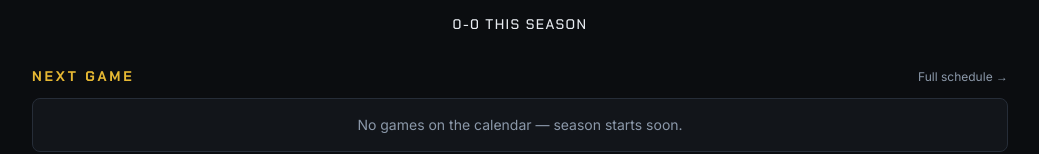
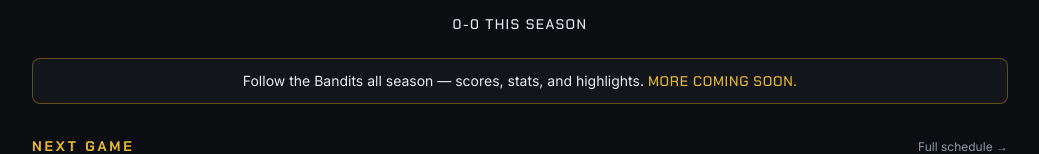
Before and after one commit to kevin5112/beskar-bandits, a Next.js app: page / in a window 1280 px wide. Shown: the part 151-305 px from the top of the page, without its empty margins (120-1159 px from the left). Built offline with nearby package versions, Linux system fonts and the light colour scheme; no server answers; the database is empty.

Commit message:
Add teaser banner and photo guidelines note

```diff
--- a/src/app/admin/photos/page.tsx
+++ b/src/app/admin/photos/page.tsx
@@ -21,6 +21,9 @@
   });
   return (
     <div className="space-y-6">
+      <p className="text-xs text-steel-400">
+        Photo rules: field and dugout shots only — no backstage areas or costumed cast members. Everything uploaded here is publicly visible.
+      </p>
       <Card><h2 className="mb-3 font-display font-bold uppercase tracking-wider">New album</h2><AlbumForm games={(games ?? []) as Game[]} /></Card>
       {((albums ?? []) as Album[]).map((a) => (
         <Card key={a.id}>
--- a/src/app/page.tsx
+++ b/src/app/page.tsx
@@ -5,6 +5,7 @@
 import { Card, EmptyState, Section } from "@/components/ui";
 import GameScoreLine from "@/components/GameScoreLine";
 import Countdown from "@/components/Countdown";
+import TeaserBanner from "@/components/TeaserBanner";
 
 export const revalidate = 60;
 
@@ -21,6 +22,8 @@
         <h1 className="mt-1 font-display text-4xl font-bold uppercase tracking-widest text-gold-400 md:text-5xl">Beskar Bandits</h1>
         <p className="mt-2 font-display text-sm uppercase tracking-widest text-steel-100">{formatRecord(w, l, t)} this season</p>
       </div>
+
+      <TeaserBanner />
 
       <Section title="Next Game" action={{ href: "/schedule", label: "Full schedule" }}>
         {next ? (
--- /dev/null
+++ b/src/components/TeaserBanner.tsx
@@ -0,0 +1,33 @@
+"use client";
+import { useEffect, useState } from "react";
+import { createClient } from "@/lib/supabase/client";
+
+export default function TeaserBanner() {
+  const [ready, setReady] = useState(false);
+  const [hasSession, setHasSession] = useState(false);
+
+  useEffect(() => {
+    const supabase = createClient();
+    supabase.auth.getSession().then(({ data: { session } }) => {
+      setHasSession(!!session);
+      setReady(true);
+    });
+    const {
+      data: { subscription },
+    } = supabase.auth.onAuthStateChange((_event, session) => {
+      setHasSession(!!session);
+    });
+    return () => subscription.unsubscribe();
+  }, []);
+
+  if (!ready || hasSession) return null;
+
+  return (
+    <div className="mt-6 rounded-lg border border-gold-500/40 bg-steel-900 px-4 py-3 text-center">
+      <p className="text-sm text-steel-100">
+        Follow the Bandits all season — scores, stats, and highlights.{" "}
+        <span className="font-display uppercase tracking-wider text-gold-400">More coming soon.</span>
+      </p>
+    </div>
+  );
+}
```
